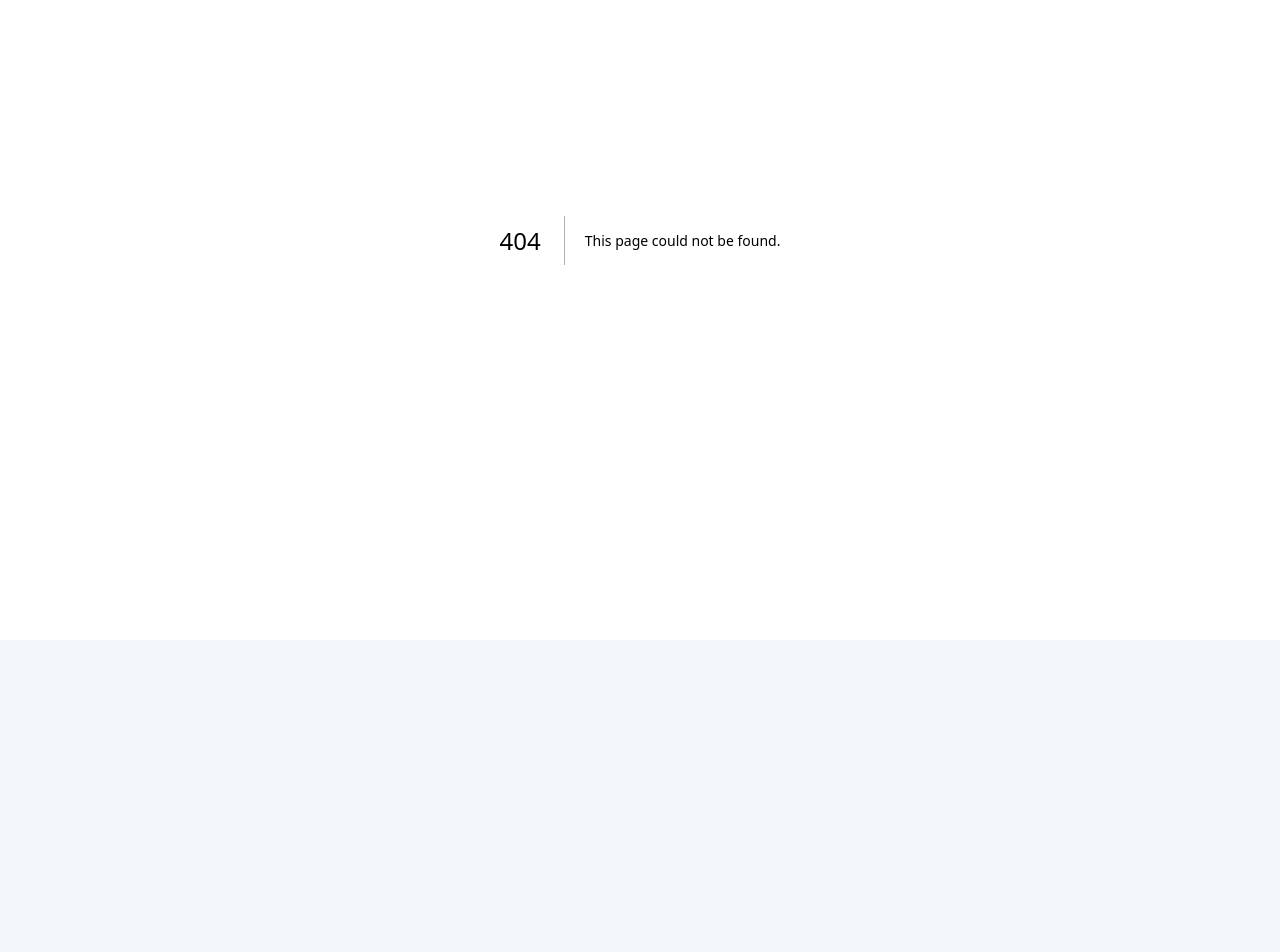
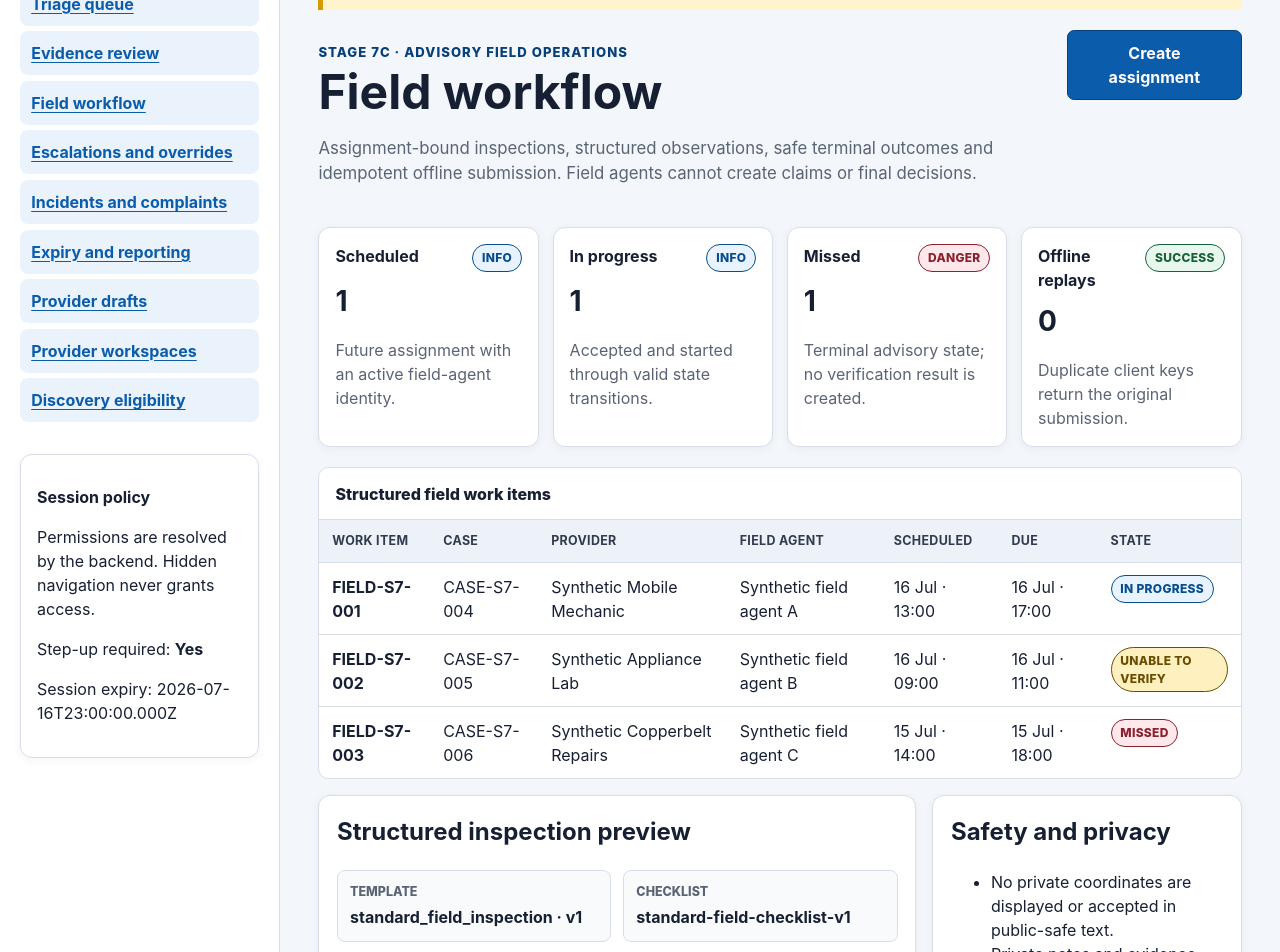
Before and after one commit to kudzimusar/direkt, a Next.js app in the folder admin/direkt-operations-portal/: page /operations/field-work in a window 1280 px wide. Before the commit this address had no page. Shown: the part 160-1112 px from the top of the page. Before the commit the page ends 800 px from the top, so only its background shows below. Built offline with nearby package versions, Linux system fonts and the light colour scheme.

Commit message:
feat: build structured field workflow portal

```diff
--- /dev/null
+++ b/admin/direkt-operations-portal/src/app/operations/field-work/page.tsx
@@ -0,0 +1,137 @@
+import type { Metadata } from 'next';
+import {
+  DenseTableRegion,
+  MetricCard,
+  PermissionAction,
+  StatusPill,
+  WorkflowStateCard,
+  WorkspaceIntro,
+} from '@/components/operations-workspace';
+import { syntheticSupervisorSession } from '@/lib/session';
+
+export const metadata: Metadata = { title: 'Field workflow' };
+
+const assignments = [
+  {
+    workItem: 'FIELD-S7-001',
+    caseId: 'CASE-S7-004',
+    provider: 'Synthetic Mobile Mechanic',
+    agent: 'Synthetic field agent A',
+    schedule: '16 Jul · 13:00',
+    due: '16 Jul · 17:00',
+    state: 'In progress',
+    tone: 'info' as const,
+  },
+  {
+    workItem: 'FIELD-S7-002',
+    caseId: 'CASE-S7-005',
+    provider: 'Synthetic Appliance Lab',
+    agent: 'Synthetic field agent B',
+    schedule: '16 Jul · 09:00',
+    due: '16 Jul · 11:00',
+    state: 'Unable to verify',
+    tone: 'warning' as const,
+  },
+  {
+    workItem: 'FIELD-S7-003',
+    caseId: 'CASE-S7-006',
+    provider: 'Synthetic Copperbelt Repairs',
+    agent: 'Synthetic field agent C',
+    schedule: '15 Jul · 14:00',
+    due: '15 Jul · 18:00',
+    state: 'Missed',
+    tone: 'danger' as const,
+  },
+] as const;
+
+export default function FieldWorkPage() {
+  return (
+    <section aria-labelledby="field-work-heading">
+      <WorkspaceIntro
+        eyebrow="Stage 7C · advisory field operations"
+        title="Field workflow"
+        description="Assignment-bound inspections, structured observations, safe terminal outcomes and idempotent offline submission. Field agents cannot create claims or final decisions."
+        headingId="field-work-heading"
+      >
+        <PermissionAction
+          session={syntheticSupervisorSession}
+          permission="operations.field_work.manage"
+          label="Create assignment"
+          deniedLabel="Assignment denied"
+          accessKey="n"
+        />
+      </WorkspaceIntro>
+
+      <div className="metric-grid" aria-label="Field workflow summary">
+        <MetricCard label="Scheduled" value="1" note="Future assignment with an active field-agent identity." tone="info" />
+        <MetricCard label="In progress" value="1" note="Accepted and started through valid state transitions." tone="info" />
+        <MetricCard label="Missed" value="1" note="Terminal advisory state; no verification result is created." tone="danger" />
+        <MetricCard label="Offline replays" value="0" note="Duplicate client keys return the original submission." tone="success" />
+      </div>
+
+      <DenseTableRegion label="Synthetic field assignments">
+        <table>
+          <caption>Structured field work items</caption>
+          <thead>
+            <tr>
+              <th scope="col">Work item</th>
+              <th scope="col">Case</th>
+              <th scope="col">Provider</th>
+              <th scope="col">Field agent</th>
+              <th scope="col">Scheduled</th>
+              <th scope="col">Due</th>
+              <th scope="col">State</th>
+            </tr>
+          </thead>
+          <tbody>
+            {assignments.map((assignment) => (
+              <tr key={assignment.workItem} data-queue-row tabIndex={0}>
+                <th scope="row">{assignment.workItem}</th>
+                <td>{assignment.caseId}</td>
+                <td>{assignment.provider}</td>
+                <td>{assignment.agent}</td>
+                <td>{assignment.schedule}</td>
+                <td>{assignment.due}</td>
+                <td><StatusPill tone={assignment.tone}>{assignment.state}</StatusPill></td>
+              </tr>
+            ))}
+          </tbody>
+        </table>
+      </DenseTableRegion>
+
+      <div className="split-workspace">
+        <section className="workspace-panel" aria-labelledby="inspection-heading">
+          <h2 id="inspection-heading">Structured inspection preview</h2>
+          <dl className="definition-grid">
+            <div><dt>Template</dt><dd>standard_field_inspection · v1</dd></div>
+            <div><dt>Checklist</dt><dd>standard-field-checklist-v1</dd></div>
+            <div><dt>Provider presence</dt><dd>Confirmed</dd></div>
+            <div><dt>Evidence consistency</dt><dd>Not observed</dd></div>
+            <div><dt>Outcome</dt><dd>Inconclusive</dd></div>
+            <div><dt>Trust effect</dt><dd>Advisory only</dd></div>
+          </dl>
+        </section>
+        <aside className="workspace-panel" aria-labelledby="field-safety-heading">
+          <h2 id="field-safety-heading">Safety and privacy</h2>
+          <ul>
+            <li>No private coordinates are displayed or accepted in public-safe text.</li>
+            <li>Private notes and evidence identifiers remain excluded from responses.</li>
+            <li>Safety abort, missed and unable-to-verify are explicit terminal states.</li>
+            <li>Reassignment and cancellation preserve the original work-item history.</li>
+          </ul>
+        </aside>
+      </div>
+
+      <div className="workflow-state-grid" aria-label="Field workflow critical states">
+        <WorkflowStateCard state="loading" title="Assignments loading" description="The queue announces progress without rendering stale assignment data." tone="info" />
+        <WorkflowStateCard state="empty" title="No assigned visits" description="A field agent sees only their active and historical scoped work." tone="neutral" />
+        <WorkflowStateCard state="conflicting_action" title="Offline conflict" description="A reused client key with a different payload is rejected." tone="warning" />
+        <WorkflowStateCard state="access_denied" title="Wrong field agent" description="Another field agent receives a not-found response for the work item." tone="danger" />
+      </div>
+
+      <p className="api-boundary-note">
+        API boundary: <code>/api/v1/operations/field-work-items</code>. The portal does not activate a production mobile field application.
+      </p>
+    </section>
+  );
+}
```
